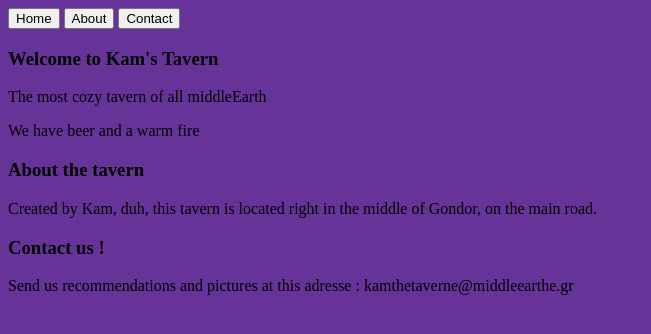
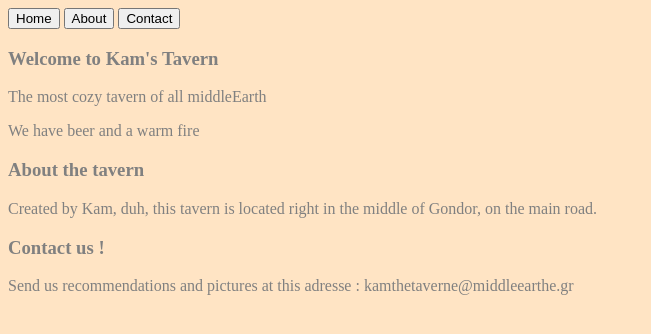
Before and after one commit to Noceolo/restaurant, a website built with webpack: page src/template.html in a window 1280 px wide. Shown: the whole page, without its empty margins (0-651 px from the left). Built offline with nearby package versions, Linux system fonts and the light colour scheme.

Commit message:
Changed basic colors

```diff
--- a/src/styles.css
+++ b/src/styles.css
@@ -1,4 +1,5 @@
 
 body {
-  background-color: rebeccapurple;
+  background-color: bisque;
+  color: grey;
 }
```
